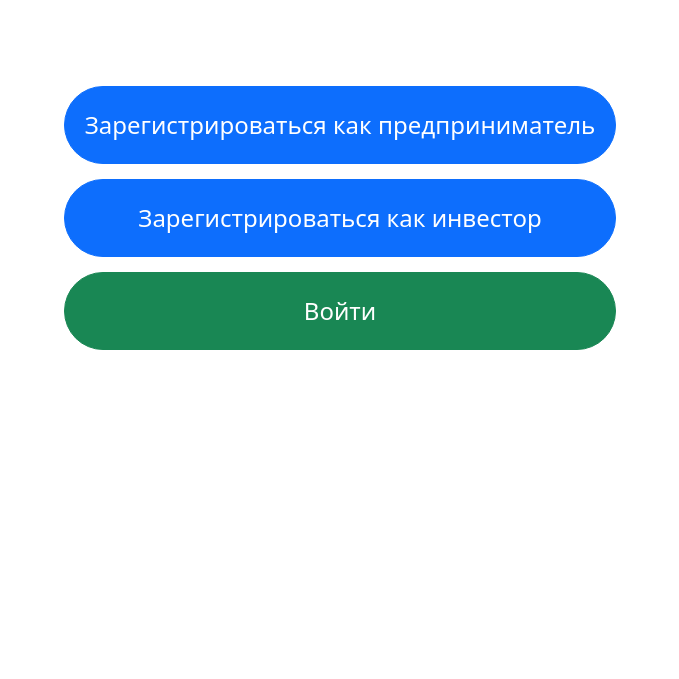
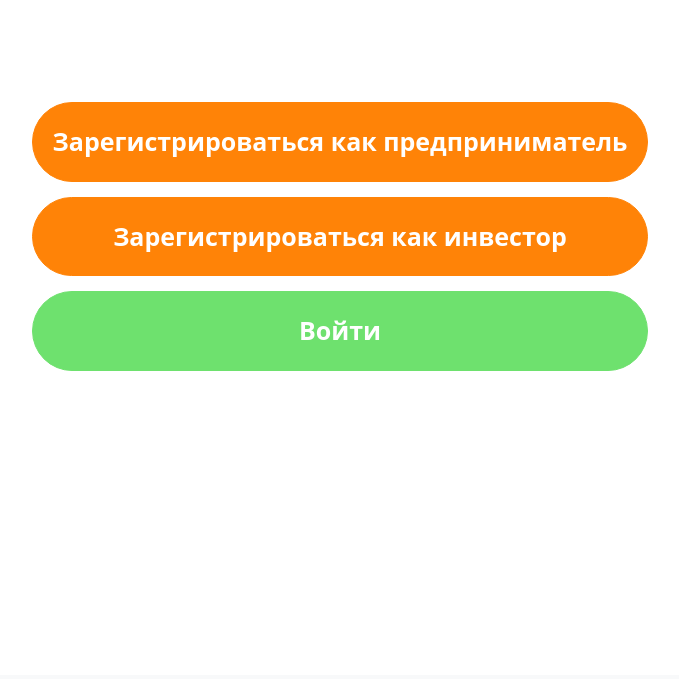
Before and after one commit to Gigirka/invest-free, a Flask app: page / in a window 1280 px wide. Shown: the part 125-804 px from the top of the page, without its empty margins (300-979 px from the left). After the commit the page ends 496 px from the top, so only its background shows below. Run offline with Flask 3, Linux system fonts and the light colour scheme.

Commit message:
Почти полностью изменил дизайн сайта

```diff
--- a/data/users.py
+++ b/data/users.py
@@ -34,7 +34,6 @@ class User(SqlAlchemyBase, UserMixin, SerializerMixin):
 
     company_name = sqlalchemy.Column(sqlalchemy.String, nullable=True)
     staff = sqlalchemy.Column(sqlalchemy.Integer, nullable=True)
-
     jobs = orm.relationship("Jobs", back_populates='user')
 
     def set_password(self, password):
--- a/templates/base.html
+++ b/templates/base.html
@@ -12,16 +12,23 @@
     </head>
     <body>
         <header>
-            <nav class="navbar navbar-light bg-light">
-                <img class="img-fluid" src="static/img/logo1.png" alt="logo" style="width:6%; margin: 15px">
-                <h1 style="margin: 15px">find-investor.com</h1>
-                {% if current_user.is_authenticated %}
-                    <a class="navbar-brand" href="/logout">{{ current_user.name }}</a>
-                {% else %}
+            <nav class="navbar navbar-light bg-light row align-items-center">
+                <div class="col-1 text-end">
+                    <a href="/">
+                        <img class="img-fluid" src="static/img/logo2.png" alt="Логотип Find-Investor" width="60%">
+                    </a>
+                </div>
+                <div class="col-11 d-flex align-items-center">
+                    <h1>find-investor.com</h1>
+                    {% if current_user.is_authenticated %}
+                    <div class="container1 col-2 d-flex align-items-right">
+                            <a href="add_job" class="btn btn-secondary btn-custom1">Добавить проект</a>
+                            <a class="navbar-brand ms-3" href="/logout">{{ current_user.name }}</a>
+                    </div>
+                    {% endif %}
+                </div>
 
-                {% endif %}
             </nav>
-
         </header>
         <main role="main" class="container">
             {% block content %}{% endblock %}
--- a/templates/index.html
+++ b/templates/index.html
@@ -3,15 +3,17 @@
 {% block content %}
 <style>
     .btn-custom {
+        font-family: 'Open Sans', sans-serif;
+        font-weight: bold;
         display: block;
         width: 100%;
         margin: 10px auto;
         padding: 20px;
-    font-size: 24px;
+        font-size: 25px;
         border-radius: 40px;
         margin-bottom: 15px;
     }
-.container {
+    .container0 {
         display: flex;
         flex-direction: column;
         justify-content: center;
@@ -19,21 +21,42 @@
         min-height: 100vh;
         margin-top: -100px;
     }
+    .container1 {
+        display: flex;
+        flex-direction: row;
+        align-items: right;
+        margin-left: auto;
+    }
+    .btn-orange {
+        background-color: #FF8307;
+        color: white;
+        border-color: #FF8307;
+    }
+    .btn-orange:hover {
+        background-color: #FF8307;
+    }
+    .btn-green {
+        background-color: #6EE16E;
+        color: white;
+        border-color: #6EE16E;
+    }
+    .btn-green:hover {
+        background-color: #6EE16E;
+    }
 </style>
 
 {% if current_user.is_authenticated %}
     {% if current_user.type == "investor" %}
         <h1 align="center"> Стартапы</h1>
     {% else %}
-        <a href="add_job" class="btn btn-secondary btn-custom">Добавить проект</a>
         <h1 align="center">Найдите себе подходящего инвестора</h1>
     {% endif %}
 {% else %}
-    <div class="container d-flex flex-column justify-content-center align-items-center" style="min-height: 100vh;">
+    <div class="container0 d-flex flex-column justify-content-center align-items-center" style="min-height: 100vh;">
         <p>
-            <a class="btn btn-primary btn-custom" href="/register-business">Зарегистрироваться как предприниматель</a>
-            <a class="btn btn-primary btn-custom" href="/register-invest">Зарегистрироваться как инвестор</a>
-            <a class="btn btn-success btn-custom" href="/login">Войти</a>
+            <a class="btn btn-primary btn-custom btn-orange" href="/register-business">Зарегистрироваться как предприниматель</a>
+            <a class="btn btn-primary btn-custom btn-orange" href="/register-invest">Зарегистрироваться как инвестор</a>
+            <a class="btn btn-success btn-custom btn-green" href="/login">Войти</a>
         </p>
     </div>
 {% endif %}
```
Also changed, not shown: data/forms/user.py (+10 -10 lines), templates/login.html (+39 -1 lines), templates/register-business.html (+26 -1 lines), templates/register-invest.html (+26 -1 lines), db/mars.db. Lines whose indentation alone changed are shown as unchanged.
